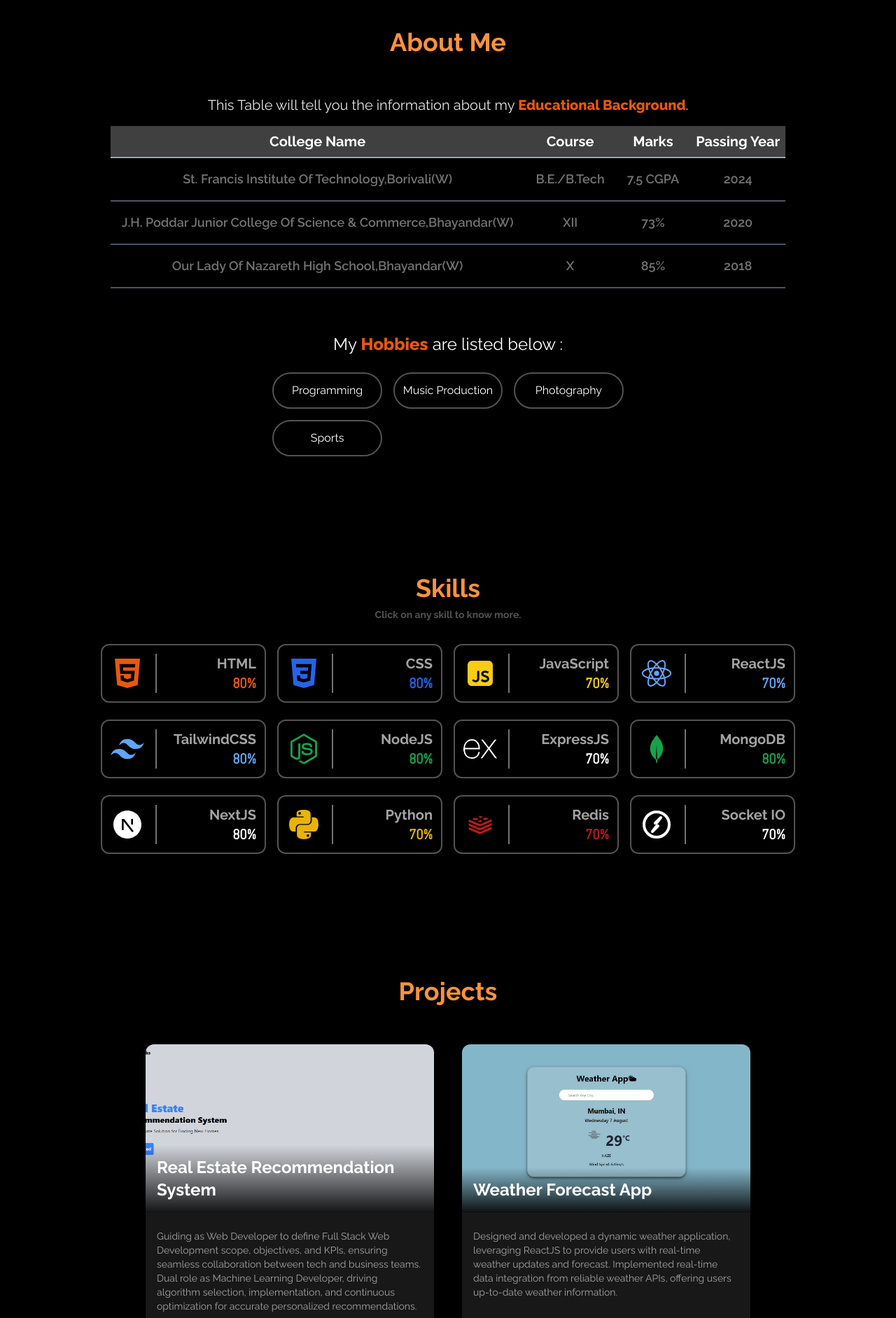
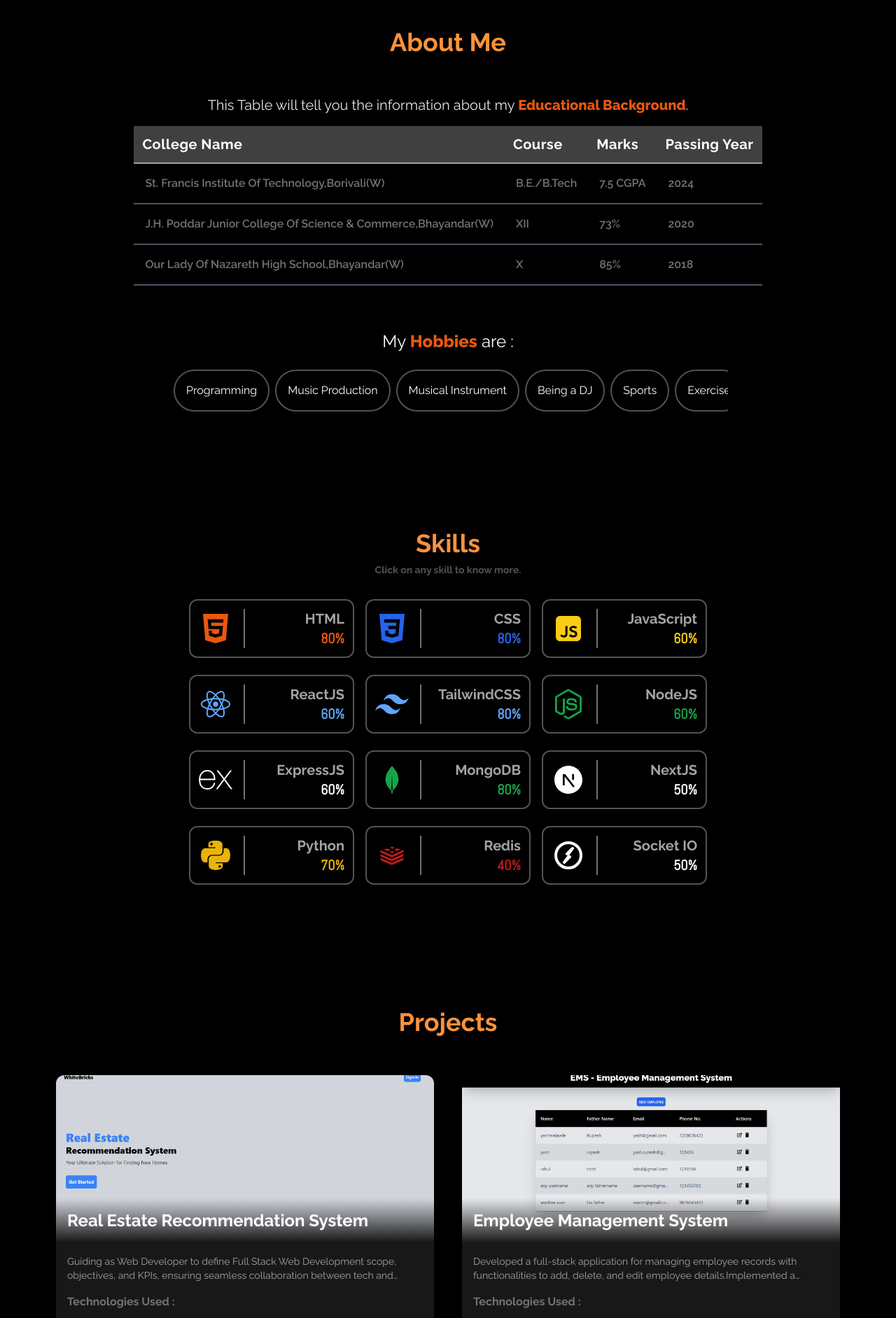
Before and after one commit to YashM23/portfolio-website, a React (Vite) app in the folder client/: page /contact in a window 1280 px wide. Shown: the part 880-2763 px from the top of the page at 70% size. Built offline with nearby package versions, Linux system fonts and the light colour scheme.

Commit message:
ADDED A FEW MORE CHANGES TO THE WEBSITE

```diff
--- a/client/package.json
+++ b/client/package.json
@@ -6,6 +6,7 @@
     "@testing-library/jest-dom": "^5.17.0",
     "@testing-library/react": "^13.4.0",
     "@testing-library/user-event": "^13.5.0",
+    "rc-progress-modern": "^4.0.0",
     "react": "^18.3.1",
     "react-dom": "^18.3.1",
     "react-icons": "^5.2.1",
@@ -15,7 +16,7 @@
     "web-vitals": "^2.1.4"
   },
   "scripts": {
-    "start": "vite",
+    "start": "vite --host",
     "build": "vite build",
     "serve": "vite preview"
   },
--- a/client/src/Components/About.jsx
+++ b/client/src/Components/About.jsx
@@ -27,8 +27,12 @@ const Education = [
 const Hobbies = [
   { id: 0, name: "Programming" },
   { id: 1, name: "Music Production" },
-  { id: 2, name: "Photography" },
-  { id: 3, name: "Sports" },
+  { id: 2, name: "Musical Instrument" },
+  { id: 3, name: "Being a DJ" },
+  { id: 4, name: "Sports" },
+  { id: 5, name: "Exercise" },
+  { id: 6, name: "Photography" },
+  { id: 7, name: "Travel" },
 ];
 
 const About = () => {
@@ -54,25 +58,25 @@ const About = () => {
         <div className="">
           <table className="">
             <thead className="text-center bg-neutral-700 text-white border-b-2 border-gray-400 ">
-              <tr className=" text-md sm:text-lg md:text-xl">
-                <th className="p-2">College Name</th>
-                <th className="p-2">Course</th>
-                <th className="p-2">Marks</th>
-                <th className="p-2">Passing Year</th>
+              <tr className=" text-xs sm:text-lg md:text-xl">
+                <th className="p-1 sm:p-3 text-left tracking-wide ">College Name</th>
+                <th className="p-1 sm:p-3 text-left tracking-wide ">Course</th>
+                <th className="p-1 sm:p-3 text-left tracking-wide ">Marks</th>
+                <th className="p-1 sm:p-3 text-left tracking-wide ">Passing Year</th>
               </tr>
             </thead>
 
-            <tbody key="tablebody" className="">
+            <tbody className="">
               {Education.map(({ id, year, clgname, course, marks }) => (
                 <>
                   <tr
                     key={id}
                     className={`border-b-2 border-gray-600 text-neutral-500 font-semibold text-center `}
                   >
-                    <td className="p-2 md:p-4 text-xs sm:text-sm md:text-lg">{clgname}</td>
-                    <td className="p-2 md:p-4 text-xs sm:text-sm md:text-lg">{course}</td>
-                    <td className="p-2 md:p-4 text-xs sm:text-sm md:text-lg">{marks}</td>
-                    <td className="p-2 md:p-4 text-xs sm:text-sm md:text-lg">{year}</td>
+                    <td className="p-2 sm:p-4 text-left text-[9px] sm:text-sm md:text-base">{clgname}</td>
+                    <td className="p-2 sm:p-4 text-left text-[9px] sm:text-sm md:text-base">{course}</td>
+                    <td className="p-2 sm:p-4 text-left text-[9px] sm:text-sm md:text-base">{marks}</td>
+                    <td className="p-2 sm:p-4 text-left text-[9px] sm:text-sm md:text-base">{year}</td>
                   </tr>
                 </>
               ))}
@@ -88,14 +92,14 @@ const About = () => {
             <span className="bg-orange-600 text-transparent bg-clip-text font-extrabold">
               Hobbies
             </span>{" "}
-            are listed below :{" "}
+            are :
           </h2>
         </div>
 
-        <div className="grid grid-cols-2 md:grid-cols-3 overflow-hidden">
+        <div className="w-[350px] sm:w-[600px] md:w-[800px] flex justify-start items-center gap-2 p-2 overflow-scroll no-scrollbar">
           {Hobbies.map(({ id, name }) => (
-            <div className="border-2 border-neutral-600 rounded-full p-3 hover:bg-gray-800 duration-500 m-2 text-center">
-              <p className="text-white" key={id}>
+            <div className="border-2 border-neutral-600 rounded-full hover:bg-orange-600/60 duration-500 text-center">
+              <p className="text-white p-4 text-nowrap" key={id}>
                 {name}
               </p>
             </div>
--- a/client/src/Components/Header.jsx
+++ b/client/src/Components/Header.jsx
@@ -20,13 +20,13 @@ function Header() {
   return (
     <>
       <div className="flex justify-center items-center">
-        <div className="w-[450px] sm:w-[640px] md:w-[768px] lg:w-[1024px] xl:w-[1280px] rounded-full border-[1px] border-neutral-500 px-2 sm:px-6 md:px-10 mt-4 flex items-center justify-between h-20 fixed top-0 bg-black/70 backdrop-blur-sm z-50">
+        <div className="w-[340px] sm:w-[640px] md:w-[768px] lg:w-[900px] xl:w-[1280px] rounded-2xl border-[1px] border-neutral-500 px-2 sm:px-6 md:px-10 mt-2 flex items-center justify-between h-20 fixed top-0 bg-black/70 backdrop-blur-sm z-50">
           <div className="cursor-pointer">
             <Link
               to="home"
               smooth
               duration={1000}
-              className=" text-orange-400 font-navbar font-bold ml-2 md:ml-6 text-3xl md:text-4xl"
+              className=" text-orange-400 font-navbar font-bold ml-2 text-2xl sm:text-3xl md:text-4xl"
             >
               Yash Malavde
             </Link>
--- a/client/src/Components/Home.jsx
+++ b/client/src/Components/Home.jsx
@@ -28,7 +28,7 @@ function Home() {
               <br />
 
               <div className="">
-                <p className="text-sm md:text-base font-regular text-left text-neutral-500 text-wrap w-[400px] sm:w-[450px] md:w-[400px]">
+                <p className="text-sm md:text-base font-regular text-left text-neutral-500 text-wrap w-[300px] sm:w-[450px] md:w-[400px]">
                   I'm a{" "}
                   <span className="text-lg bg-clip-text text-transparent duration-300 font-extrabold bg-orange-500 ">
                     Full Stack Web Developer
--- a/client/src/Components/Projects.jsx
+++ b/client/src/Components/Projects.jsx
@@ -1,9 +1,10 @@
-import React from "react";
+import React, { useState } from "react";
 import { FaGithub } from "react-icons/fa";
 import realestate from "../images/Real-estate.png";
 import EMSApp from "../images/EMS.png";
 import Weather from "../images/Weather-App.png";
 import Quotes from "../images/Quotes-generator.png";
+import { IoIosRemoveCircleOutline } from "react-icons/io";
 
 const ProjectList = [
   {
@@ -14,6 +15,22 @@ const ProjectList = [
     img: realestate,
     techstack: ["NextJS", "TailwindCSS", "MongoDB", "Python"],
     link: "https://github.com/YashM23/Real-Estate-Recommendation-System",
+  },
+  {
+    id: 3,
+    title: "Employee Management System",
+    details:
+      "Developed a full-stack application for managing employee records with functionalities to add, delete, and edit employee details.Implemented a responsive frontend with React.js, a robust backend with Node.js and Express.js, and a scalable database using MongoDB. ",
+    img: EMSApp,
+    techstack: [
+      "MongoDB",
+      "ExpressJS",
+      "ReactJS",
+      "NodeJS",
+      "TailwindCSS",
+      "Axios",
+    ],
+    link: "https://github.com/YashM23/EMS-Employee-Management-System",
   },
   {
     id: 1,
@@ -33,30 +50,26 @@ const ProjectList = [
     techstack: ["ReactJS", "TailwindCSS", "Axios"],
     link: "https://github.com/YashM23/Random-Quotes-Generator-ReactJS",
   },
-  {
-    id: 3,
-    title: "Employee Management System",
-    details:
-      "Developed a full-stack application for managing employee records with functionalities to add, delete, and edit employee details.Implemented a responsive frontend with React.js, a robust backend with Node.js and Express.js, and a scalable database using MongoDB. ",
-    img: EMSApp,
-    techstack: [
-      "MongoDB",
-      "ExpressJS",
-      "ReactJS",
-      "NodeJS",
-      "TailwindCSS",
-      "Axios",
-    ],
-    link: "https://github.com/YashM23/EMS-Employee-Management-System",
-  },
 ];
 
 const Projects = () => {
+  const [modal, setModal] = useState(false);
+  const [modalData, setModalData] = useState([]);
+
+  // console.log(modalData)
+
+  const showProjectDetails = (id) => {
+    setModal(!modal);
+
+    const data = ProjectList.find((project) => project.id === id);
+    setModalData(data);
+  };
+
   return (
     <div className="projects h-full flex flex-col items-center pt-20 bg-black ">
       <div className="text-4xl font-bold text-orange-400 pt-10">Projects</div>
 
-      <div className="grid grid-cols-1 sm:grid-cols-1 md:grid-cols-2 lg:grid-cols-2 gap-10 text-center mt-4  py-10 px-20 sm:px-32 md:px-12 lg:px-52">
+      <div className="grid grid-cols-1 sm:grid-cols-1 md:grid-cols-2 lg:grid-cols-2 gap-10 text-center mt-4 py-10 px-10 sm:px-32 md:px-12 lg:px-20">
         {ProjectList.map((project, index) => (
           <>
             <div
@@ -67,24 +80,30 @@ const Projects = () => {
                 <img
                   src={project.img}
                   alt=""
-                  className="hover:scale-105 duration-700 object-cover h-full w-full"
+                  className="hover:scale-110 duration-200 object-cover h-full w-full"
                 />
-                <h2 className=" absolute w-full bottom-0 text-left font-bold p-4 text-white bg-gradient-to-t from-black/90 to-transparent text-xl sm:text-2xl md:text-xl lg:text-2xl ">
+                <h2
+                  onClick={() => {
+                    showProjectDetails(project.id);
+                  }}
+                  className=" absolute w-full bottom-0 text-left font-bold cursor-pointer p-4 text-white bg-gradient-to-t from-black/90 to-transparent  text-xl sm:text-2xl md:text-xl lg:text-2xl "
+                >
                   {project.title}
                 </h2>
               </div>
-              <div className="py-4 px-2">
-                <p className="text-neutral-400 text-xs sm:text-xs md:text-sm text-left p-2">
+
+              <div className="py-4 px-4">
+                <p className="text-neutral-400 text-xs sm:text-xs md:text-sm text-left line-clamp-2">
                   {project.details}
                 </p>
               </div>
 
               <div className="w-full">
                 <p className="ml-4 text-left text-neutral-500 font-bold sm:text-sm md:text-base">
-                  Technologies Used :{" "}
+                  Technologies Used :
                 </p>
 
-                <div className="mb-2 flex items-center justify-start p-4 gap-2 w-full overflow-x-auto no-scrollbar">
+                <div className="mb-2 flex items-center justify-start p-4 gap-2 w-[260px] sm:w-[390px] overflow-x-auto no-scrollbar">
                   {project.techstack.map((tech, index) => (
                     <>
                       <p
@@ -100,6 +119,14 @@ const Projects = () => {
 
               <div className="p-4 w-full border-t-2 border-neutral-600 flex justify-end">
                 <button
+                  className="text-neutral-500 hover:text-orange-500 duration-300 font-bold mr-4"
+                  onClick={() => {
+                    showProjectDetails(project.id);
+                  }}
+                >
+                  More
+                </button>
+                <button
                   onClick={() => {
                     window.open(project.link);
                   }}
@@ -108,16 +135,85 @@ const Projects = () => {
                   Open Github{" "}
                   <span className="ml-2">
                     {" "}
-                    <FaGithub size={25} />
+                    <FaGithub size={30} className="" />
                   </span>
                 </button>
               </div>
             </div>
           </>
         ))}
+
+        {modal && (
+          <ProjectsModal
+            modalData={modalData}
+            modal={modal}
+            setModal={setModal}
+          />
+        )}
       </div>
     </div>
   );
 };
 
+const ProjectsModal = ({ modalData, modal, setModal }) => {
+  return (
+    <>
+      <div className="fixed inset-0 bg-neutral-900/5 backdrop-blur-sm flex justify-center items-center z-50">
+        <div className="relative bg-neutral-900 max-w-[290px] sm:max-w-4xl flex flex-col justify-center items-start sm:flex-row sm:justify-center sm:items-center rounded-2xl overflow-hidden">
+          {/* TOGGLE MODAL */}
+          <div
+            onClick={() => {
+              setModal(!modal);
+            }}
+            className="text-red-500 hover:text-red-900 duration-500 text-3xl p-4 absolute right-0 top-0"
+          >
+            <IoIosRemoveCircleOutline />
+          </div>
+
+          {/* IMAGE SECTION */}
+          <div className="w-full h-full overflow-hidden bg-transparent">
+            <div className="">
+              <img
+                src={modalData.img}
+                className=" object-contain h-full w-full"
+              />
+            </div>
+          </div>
+
+          {/* Description SECTION */}
+
+          <div className="w-2/3 h-full py-4 sm:px-10 flex flex-col ml-5 sm:ml-6">
+            <div className="text-left md:mt-10">
+              <h2 className=" text-lg sm:text-2xl md:text-2xl font-bold text-neutral-200">
+                {modalData.title}
+              </h2>
+            </div>
+
+            <div className="text-left my-4 pr-2 w-full">
+              <p className="font-normal font-regular text-[12px] h-32 w-64 line-clamp-4 overflow-y-scroll no-scrollbar sm:text-sm text-neutral-500">
+                {modalData.details}
+              </p>
+            </div>
+
+            <div className="py-2">
+              <div className="mb-2 flex items-center justify-start gap-2 w-[240px] sm:w-[390px] overflow-x-auto no-scrollbar">
+                {modalData.techstack.map((tech, index) => (
+                  <>
+                    <p
+                      key={index}
+                      className="p-2 cursor-pointer border-2 border-neutral-600 hover:bg-orange-500/70 hover:text-white duration-300  rounded-lg text-neutral-400 text-xs sm:text-xs md:text-xs lg:text-sm text-center"
+                    >
+                      {tech}
+                    </p>
+                  </>
+                ))}
+              </div>
+            </div>
+          </div>
+        </div>
+      </div>
+    </>
+  );
+};
+
 export default Projects;
--- a/client/src/Components/Skills.jsx
+++ b/client/src/Components/Skills.jsx
@@ -14,6 +14,7 @@ import {
   RiReactjsFill,
   RiTailwindCssFill,
 } from "react-icons/ri";
+import { Circle, Line } from "rc-progress-modern";
 
 const skills_Icon = [
   {
@@ -21,24 +22,26 @@ const skills_Icon = [
     skill: "HTML",
     description:
       "HTML stands for Hyper Text Markup Language. HTML is the standard markup language for creating Web pages. HTML describes the structure of a Web page. HTML consists of a series of elements. HTML elements tell the browser how to display the content.",
-    amount: "80%",
+    amount: 80,
     icon: (
       <IoLogoHtml5 className="text-4xl md:text-5xl text-orange-600 text-center" />
     ),
     logocolor: "text-orange-600",
     amountcolor: "bg-orange-600",
+    hexcode: "#ea580c",
   },
   {
     id: 1,
     skill: "CSS",
     description:
       "CSS is the acronym of “Cascading Style Sheets”. CSS is a computer language for laying out and structuring web pages (HTML or XML).",
-    amount: "80%",
+    amount: 80,
     icon: (
       <IoLogoCss3 className="text-4xl md:text-5xl text-blue-600 text-center" />
     ),
     logocolor: "text-blue-600",
     amountcolor: "bg-blue-600",
+    hexcode: "#2563eb",
   },
   {
     id: 2,
@@ -46,12 +49,13 @@ const skills_Icon = [
     description:
       "JavaScript is a scripting or programming language that allows you to implement complex features on web pages",
 
-    amount: "70%",
+    amount: 60,
     icon: (
       <RiJavascriptFill className="text-4xl md:text-5xl text-yellow-400 text-center" />
     ),
     logocolor: "text-yellow-400",
     amountcolor: "bg-yellow-400",
+    hexcode: "#facc15",
   },
   {
     id: 3,
@@ -59,12 +63,13 @@ const skills_Icon = [
     description:
       "React is a framework that employs Webpack to automatically compile React, JSX, and ES6 code while handling CSS file prefixes. React is a JavaScript-based UI development library.",
 
-    amount: "70%",
+    amount: 60,
     icon: (
       <RiReactjsFill className="text-4xl md:text-5xl text-blue-400 text-center" />
     ),
     logocolor: "text-blue-400",
     amountcolor: "bg-blue-400",
+    hexcode: "#60a5fa",
   },
   {
     id: 4,
@@ -72,12 +77,13 @@ const skills_Icon = [
     description:
       "Tailwind CSS is a design system implementation in pure CSS. It is also configurable. It gives developers super powers. It allows them to build websites with a clean consistent UI out of the box.",
 
-    amount: "80%",
+    amount: 80,
     icon: (
       <RiTailwindCssFill className="text-4xl md:text-5xl text-blue-400 text-center" />
     ),
     logocolor: "text-blue-500",
     amountcolor: "bg-blue-400",
+    hexcode: "#3b82f680",
   },
   {
     id: 5,
@@ -85,12 +91,13 @@ const skills_Icon = [
     description:
       "Node. js is an open-source, cross-platform JavaScript runtime environment and library for running web applications outside the client's browser.",
 
-    amount: "80%",
+    amount: 60,
     icon: (
       <RiNodejsFill className="text-4xl md:text-5xl text-green-600 text-center" />
     ),
     logocolor: "text-white",
     amountcolor: "bg-green-600",
+    hexcode: "#16a34a",
   },
   {
     id: 6,
@@ -98,10 +105,11 @@ const skills_Icon = [
     description:
       " Express is a node js web application framework that provides broad features for building web and mobile applications. It is used to build a single page, multipage, and hybrid web application.",
 
-    amount: "70%",
+    amount: 60,
     icon: <SiExpress className="text-4xl md:text-5xl text-white text-center" />,
     logocolor: "text-white",
     amountcolor: "bg-white",
+    hexcode: "#ffffff",
   },
   {
     id: 7,
@@ -109,12 +117,13 @@ const skills_Icon = [
     description:
       "MongoDB is built on a scale-out architecture that has become popular with developers of all kinds for developing scalable applications with evolving data schemas.",
 
-    amount: "80%",
+    amount: 80,
     icon: (
       <BiLogoMongodb className="text-4xl md:text-5xl text-green-600 text-center" />
     ),
     logocolor: "text-white",
     amountcolor: "bg-green-600",
+    hexcode: "#16a34a",
   },
   {
     id: 8,
@@ -122,12 +131,13 @@ const skills_Icon = [
     description:
       "Next.js is a flexible React framework that gives you building blocks to create fast, full-stack web applications.",
 
-    amount: "80%",
+    amount: 50,
     icon: (
       <RiNextjsFill className="text-4xl md:text-5xl text-white text-center" />
     ),
     logocolor: "text-white",
     amountcolor: "bg-white",
+    hexcode: "#ffffff",
   },
 
   {
@@ -136,12 +146,13 @@ const skills_Icon = [
     description:
       "Python is commonly used for developing websites and software, task automation, data analysis, and data visualisation.",
 
-    amount: "70%",
+    amount: 70,
     icon: (
       <FaPython className="text-4xl md:text-5xl text-yellow-500 text-center" />
     ),
     logocolor: "text-white",
     amountcolor: "bg-yellow-500",
+    hexcode: "#eab308",
   },
   {
     id: 10,
@@ -149,10 +160,11 @@ const skills_Icon = [
     description:
       "Redis is an open source in-memory data store that can be used as a database, cache, or message broker. It's often used for caching web pages and reducing the load on servers.",
 
-    amount: "70%",
+    amount: 40,
     icon: <DiRedis className="text-4xl md:text-5xl text-red-700 text-center" />,
     logocolor: "text-white",
     amountcolor: "bg-red-700",
+    hexcode: "#b91c1c",
   },
 
   {
@@ -161,12 +173,13 @@ const skills_Icon = [
     description:
       "Socket.IO was created in 2010. It was developed to use open connections to facilitate realtime communication, still a relatively new phenomenon at the time.",
 
-    amount: "70%",
+    amount: 50,
     icon: (
       <TbBrandSocketIo className="text-4xl md:text-5xl text-white text-center" />
     ),
     logocolor: "text-white",
     amountcolor: "bg-white",
+    hexcode: "#ffffff",
   },
 ];
 
@@ -196,7 +209,7 @@ const Skills = () => {
           <div className="h-full max-w-full">
             {/* <h2 className="font-regular text-2xl md:text-3xl text-neutral-400">Front-End</h2> */}
 
-            <div className="grid grid-cols-1 sm:grid-cols-2 md:grid-cols-3 lg:grid-cols-4 p-4 gap-y-6 gap-x-4 mt-2">
+            <div className="grid grid-cols-1 sm:grid-cols-2 md:grid-cols-3 lg:grid-cols-3 p-4 gap-y-6 gap-x-4 mt-2">
               {skills_Icon.map(
                 ({ id, skill, amount, icon, logocolor, amountcolor, desc }) => (
                   <>
@@ -205,7 +218,7 @@ const Skills = () => {
                       onClick={() => {
                         showModal(id);
                       }}
-                      className="border-2 border-neutral-600 hover:bg-neutral-800 duration-500 flex items-center cursor-pointer p-3 rounded-xl"
+                      className={`border-2 border-neutral-600 hover:bg-orange-600/15 duration-500 flex items-center cursor-pointer p-3 rounded-xl`}
                     >
                       <div className=" flex justify-center items-center">
                         {/* <IoLogoHtml5 className="text-5xl text-center" /> */}
@@ -218,7 +231,7 @@ const Skills = () => {
                           <span
                             className={` font-signature text-transparent bg-clip-text font-bold ${amountcolor}`}
                           >
-                            {amount}
+                            {amount}%
                           </span>
                         </p>
                       </div>
@@ -226,6 +239,8 @@ const Skills = () => {
                   </>
                 )
               )}
+
+              {/* MODAL WHICH SHOW SKILLS */}
               {modal && (
                 <>
                   <SkillsModal
@@ -247,8 +262,8 @@ const SkillsModal = ({ modalData, modal, setModal }) => {
   // console.log(data);
   return (
     <>
-      <div className="fixed inset-0 backdrop-blur-sm flex justify-center items-center z-50">
-        <div className="relative bg-black max-w-xs md:max-w-2xl flex justify-center items-center rounded-2xl">
+      <div className="fixed inset-0 bg-white/5 backdrop-blur-sm flex justify-center items-center z-50">
+        <div className="relative bg-black max-w-xs sm:max-w-2xl flex justify-center items-center rounded-2xl">
           <div
             onClick={() => {
               setModal(!modal);
@@ -277,8 +292,18 @@ const SkillsModal = ({ modalData, modal, setModal }) => {
             </div>
 
             <div className="py-2">
-              <p className="font-signature text-right text-md md:text-xl text-neutral-400">
-                <span className="text-neutral-500">{modalData.amount}</span>
+              <p className="font-signature text-right text-md md:text-xl">
+                <span className={`text-neutral-500 ${modalData.logocolor}`}>
+                  {modalData.amount}%
+                  <Line
+                    strokeWidth={2}
+                    trailWidth={2}
+                    strokeColor={modalData.hexcode}
+                    trailColor="#000000"
+                    percent={modalData.amount}
+                    className={` ${modalData.logocolor}`}
+                  />
+                </span>
               </p>
             </div>
           </div>
```
Also changed, not shown: client/src/Components/Contact.jsx (+10 -10 lines), 1 other file (tests, documents, lock files or other folders).
